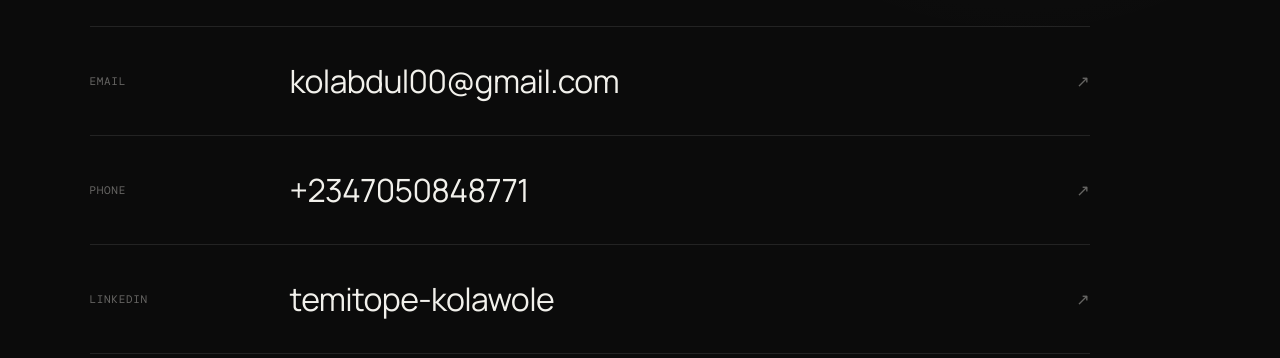
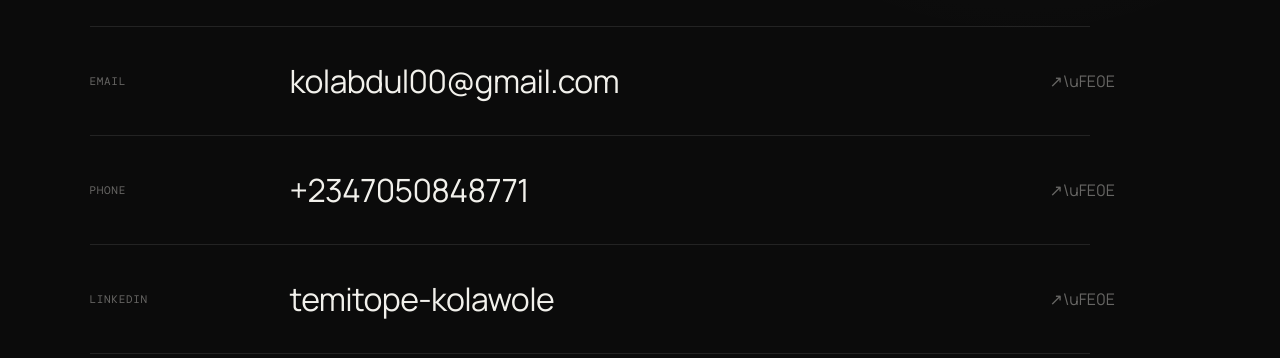
Before and after one commit to kolabdull/AS_portfolio, a React (Vite) app: page /contact in a window 1280 px wide. Shown: the part 572-930 px from the top of the page. Built offline with nearby package versions, Linux system fonts and the light colour scheme.

Commit message:
arrow fix

```diff
--- a/src/components/Contact.jsx
+++ b/src/components/Contact.jsx
@@ -20,7 +20,7 @@ function Contact() {
             >
               <span className="contact-channel-label">{c.label}</span>
               <span className="contact-channel-value">{c.value}</span>
-              <span className="contact-channel-arrow">↗</span>
+              <span className="contact-channel-arrow">↗\uFE0E</span>
             </a>
           ))}
         </div>
```
